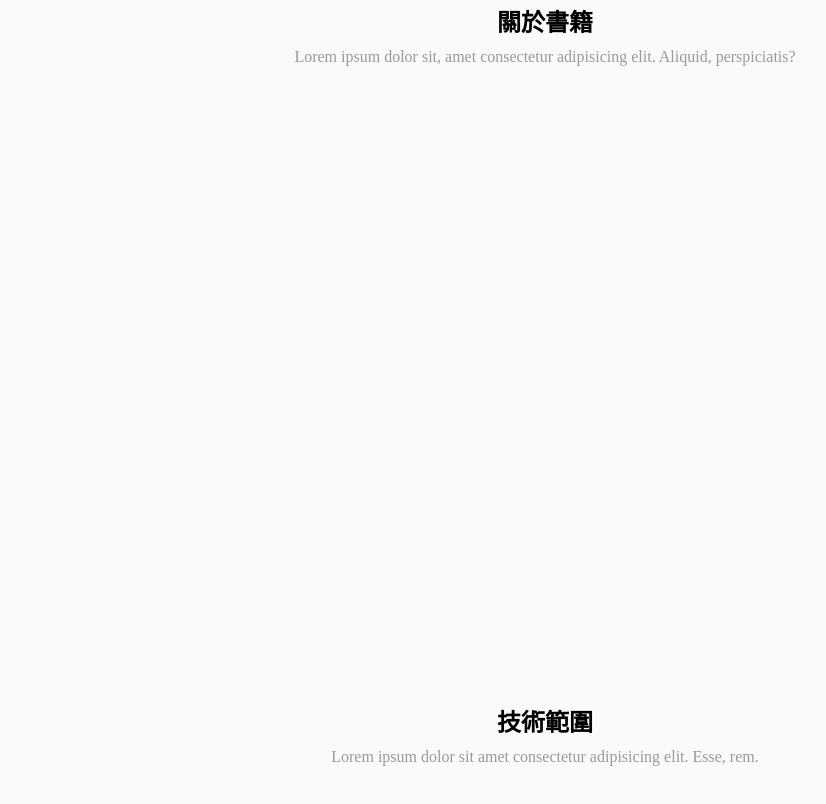
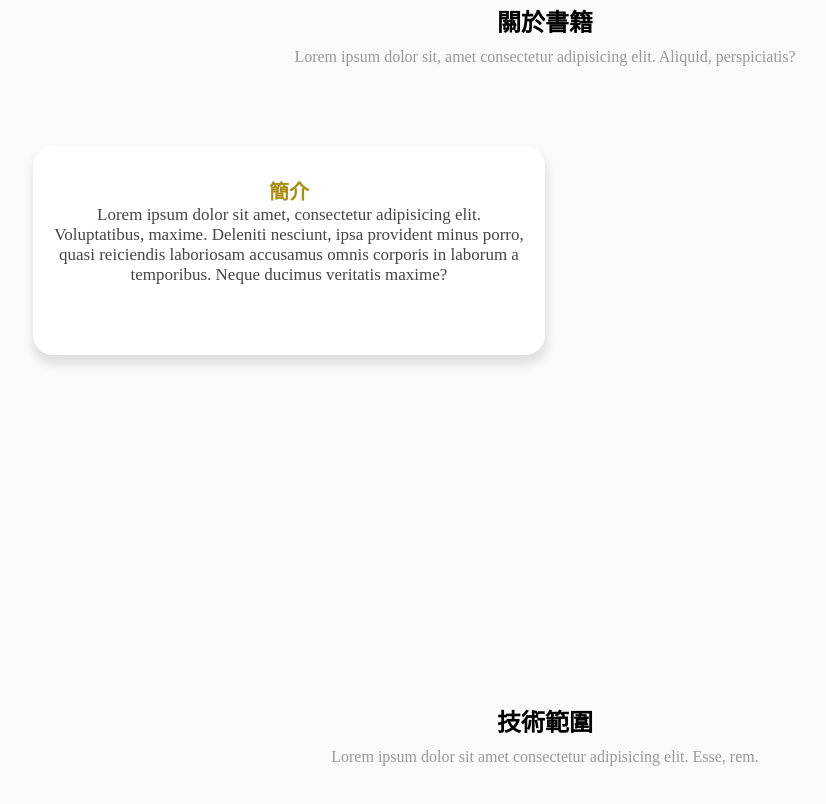
Before and after one commit to derick0966/mcu-113-1-web-13130966, a plain HTML site: page src/index.html in a window 1280 px wide. Shown: the part 893-1697 px from the top of the page, without its empty margins (95-921 px from the left). Drawn offline with Linux system fonts and the light colour scheme.

Commit message:
feat(about): 書籍簡介顯示樣式實作

```diff
--- a/src/index.html
+++ b/src/index.html
@@ -55,6 +55,18 @@
             <h1>關於書籍</h1>
             <span>Lorem ipsum dolor sit, amet consectetur adipisicing elit. Aliquid, perspiciatis?</span>
           </div>
+          <div class="about-containter">
+            <div class="introduce">
+              <div class="card">
+                <h3>簡介</h3>
+                <div>
+                  Lorem ipsum dolor sit amet, consectetur adipisicing elit. Voluptatibus, maxime. Deleniti nesciunt, ipsa provident minus
+                  porro, quasi reiciendis laboriosam accusamus omnis corporis in laborum a temporibus. Neque ducimus veritatis maxime?
+                </div>
+              </div>
+            </div>
+            <div class="content"></div>
+          </div>
         </section>
         <section id="skill" class="section">
           <div class="top-header">
--- /dev/null
+++ b/src/scss/_about.scss
@@ -0,0 +1,33 @@
+.about-containter {
+  display: flex;
+  justify-content: space-between;
+  width: 100%;
+  gap: 50px;
+
+  .introduce,
+  .contents {
+    width: 50%;
+  }
+
+  .card {
+    display: flex;
+    align-items: center;
+    flex-direction: column;
+    padding: 30px 20px 70px;
+    width: 100%;
+    background-color: var(--white-color);
+    border-radius: 20px;
+    box-shadow: 1px 8px 10px 2px var(--first-shadow-color);
+
+    h3 {
+      font-size: 20px;
+      font-weight: 600;
+      color: var(--second-color);
+    }
+    div {
+      text-align: center;
+      font-size: 17px;
+      color: var(--text-color);
+    }
+  }
+}
--- a/src/scss/style.scss
+++ b/src/scss/style.scss
@@ -1,7 +1,7 @@
 @import "./nav";
 @import "./btn";
 @import "./home";
-
+@import "./about";
 :root {
   --body-color: rgb(250, 250, 250);
   --logo-color: rgb(218, 70, 102);
@@ -11,6 +11,7 @@
 
   --first-color: rgb(110, 87, 224);
   --first-color-hover: rgb(40, 91, 212);
+  --first-shadow-color: rgba(0, 0, 0, 0.1);
 
   --second-color: rgb(170, 142, 18);
   --third-color: rgb(40, 91, 212);
```
Also changed, not shown: src/style.min.css, 1 other file.
